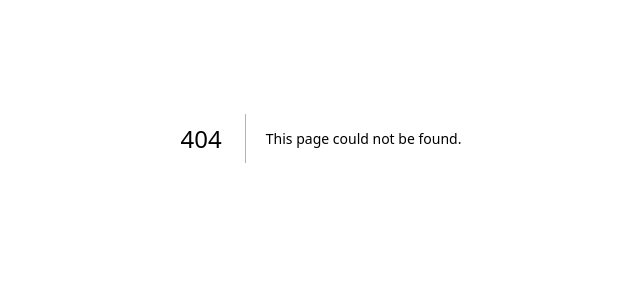
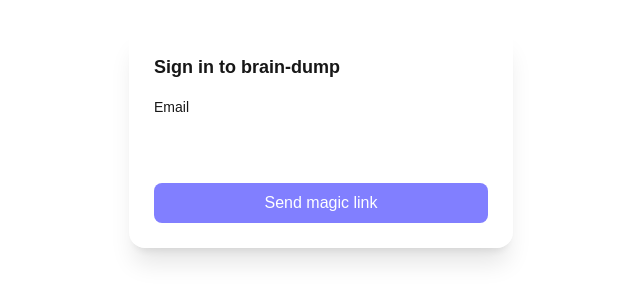
Before and after one commit to dhanushvaranasi-alpha/brain-dump, a Next.js app: page /login in a window 1280 px wide. Before the commit this address had no page. Shown: the part 262-564 px from the top of the page, without its empty margins (319-959 px from the left). Built offline with nearby package versions, Linux system fonts and the light colour scheme.

Commit message:
feat: add magic-link login page

```diff
--- /dev/null
+++ b/src/app/login/login-form.tsx
@@ -0,0 +1,66 @@
+"use client";
+
+import { useState } from "react";
+import { createClient } from "@/lib/supabase/client";
+
+const GLASS =
+  "rounded-2xl border border-white/20 bg-white/10 p-6 shadow-xl backdrop-blur-xl dark:border-white/10 dark:bg-white/5";
+
+export function LoginForm() {
+  const [email, setEmail] = useState("");
+  const [sent, setSent] = useState(false);
+  const [error, setError] = useState<string | null>(null);
+  const [loading, setLoading] = useState(false);
+
+  async function handleSubmit(e: React.FormEvent) {
+    e.preventDefault();
+    setLoading(true);
+    setError(null);
+    const supabase = createClient();
+    const { error } = await supabase.auth.signInWithOtp({
+      email,
+      options: { emailRedirectTo: `${window.location.origin}/auth/confirm` },
+    });
+    setLoading(false);
+    if (error) setError(error.message);
+    else setSent(true);
+  }
+
+  if (sent) {
+    return (
+      <div className={`${GLASS} max-w-sm text-center`}>
+        <h1 className="text-lg font-semibold">Check your email</h1>
+        <p className="mt-2 text-sm opacity-80">
+          We sent a magic link to {email}. Click it to sign in.
+        </p>
+      </div>
+    );
+  }
+
+  return (
+    <div className={`${GLASS} max-w-sm`}>
+      <h1 className="text-lg font-semibold">Sign in to brain-dump</h1>
+      <form onSubmit={handleSubmit} className="mt-4 space-y-3">
+        <label className="block text-sm font-medium" htmlFor="email">
+          Email
+        </label>
+        <input
+          id="email"
+          type="email"
+          required
+          value={email}
+          onChange={(e) => setEmail(e.target.value)}
+          className="w-full rounded-lg border border-white/20 bg-white/10 px-3 py-2 outline-none focus:ring-2 focus:ring-indigo-400"
+        />
+        {error && <p className="text-sm text-red-400">{error}</p>}
+        <button
+          type="submit"
+          disabled={loading}
+          className="w-full rounded-lg bg-indigo-500/80 px-3 py-2 font-medium text-white backdrop-blur transition hover:bg-indigo-500 disabled:opacity-50"
+        >
+          {loading ? "Sending…" : "Send magic link"}
+        </button>
+      </form>
+    </div>
+  );
+}
--- /dev/null
+++ b/src/app/login/page.tsx
@@ -0,0 +1,9 @@
+import { LoginForm } from "./login-form";
+
+export default function LoginPage() {
+  return (
+    <main className="flex min-h-screen items-center justify-center p-4">
+      <LoginForm />
+    </main>
+  );
+}
```
Also changed, not shown: 1 other file (tests, documents, lock files or other folders).
